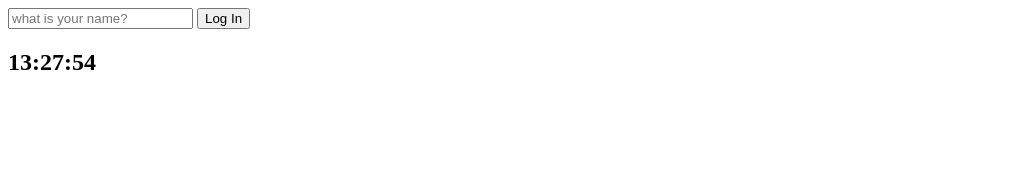
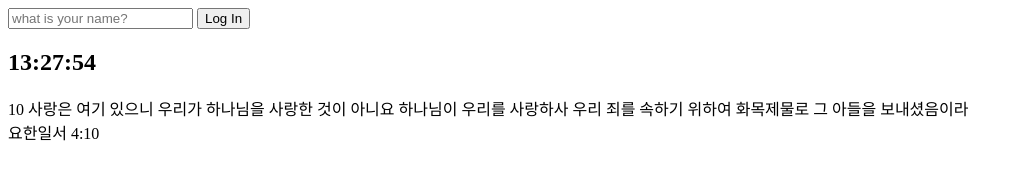
Before and after one commit to nack1400/momentum, a plain HTML site: page index.html in a window 1280 px wide. Shown: the whole page, without its empty margins (0-1023 px from the left). Drawn offline with Linux system fonts and the light colour scheme.

Commit message:
updates quotes

```diff
--- a/index.html
+++ b/index.html
@@ -17,8 +17,13 @@
       />
     <button>Log In</button>
   </form>
+  <h2 id="clock">00:00:00</h2>
   <h1 id="greeting" class="hidden"></h1>
-  <h2 id="clock">00:00:00</h2>
+  <div id="quote">
+    <span></span>
+    <span></span>
+  </div>
+  <script src="js/quotes.js"></script>
   <script src="js/greetings.js"></script>
   <script src="js/clock.js"></script>
 </body>
--- /dev/null
+++ b/js/quotes.js
@@ -0,0 +1,53 @@
+const quotes = [
+  {
+    quote: "12 영접하는 자 곧 그 이름을 믿는 자들에게는 하나님의 자녀가 되는 권세를 주셨으니",
+    author: "요한복음 1:12",
+  },
+  {
+    quote: "14 말씀이 육신이 되어 우리 가운데 거하시매 우리가 그의 영광을 보니 아버지의 독생자의 영광이요 은혜와 진리가 충만하더라",
+    author: "요한복음 1:14",
+  },
+  {
+    quote: "13 내게 능력 주시는 자 안에서 내가 모든 것을 할 수 있느니라",
+    author: "빌립보서 4:13",
+  },
+  {
+    quote: "6 아무 것도 염려하지 말고 다만 모든 일에 기도와 간구로, 너희 구할 것을 감사함으로 하나님께 아뢰라",
+    author: "빌립보서 4:6",
+  },
+  {
+    quote: "10 사랑은 여기 있으니 우리가 하나님을 사랑한 것이 아니요 하나님이 우리를 사랑하사 우리 죄를 속하기 위하여 화목제물로 그 아들을 보내셨음이라",
+    author: "요한일서 4:10",
+  },
+  {
+    quote: "12 영접하는 자 곧 그 이름을 믿는 자들에게는 하나님의 자녀가 되는 권세를 주셨으니",
+    author: "요한복음 1:12",
+  },
+  {
+    quote: "14 말씀이 육신이 되어 우리 가운데 거하시매 우리가 그의 영광을 보니 아버지의 독생자의 영광이요 은혜와 진리가 충만하더라",
+    author: "요한복음 1:14",
+  },
+  {
+    quote: "13 내게 능력 주시는 자 안에서 내가 모든 것을 할 수 있느니라",
+    author: "빌립보서 4:13",
+  },
+  {
+    quote: "6 아무 것도 염려하지 말고 다만 모든 일에 기도와 간구로, 너희 구할 것을 감사함으로 하나님께 아뢰라",
+    author: "빌립보서 4:6",
+  },
+  {
+    quote: "10 사랑은 여기 있으니 우리가 하나님을 사랑한 것이 아니요 하나님이 우리를 사랑하사 우리 죄를 속하기 위하여 화목제물로 그 아들을 보내셨음이라",
+    author: "요한일서 4:10",
+  }
+];
+
+const quote = document.querySelector("#quote span:first-child");
+const author = document.querySelector("#quote span:last-child");
+
+//console.log(quotes[Math.floor(Math.random()*quotes.length)]);
+//Math.floor() Math.ceil() Math.round()
+
+const todaysQuote = quotes[Math.floor(Math.random()*quotes.length)];
+
+quote.innerText = todaysQuote.quote;
+author.innerText = `\n${todaysQuote.author}`;
```
